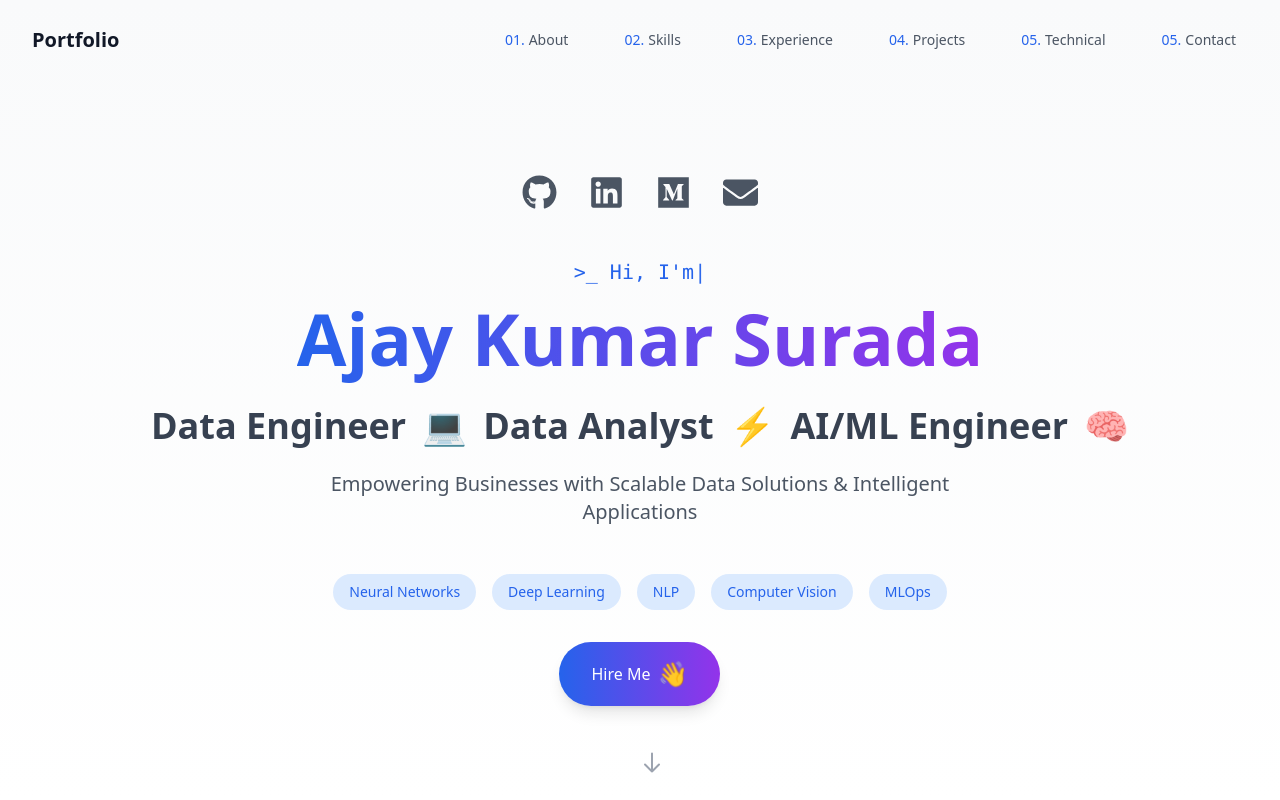
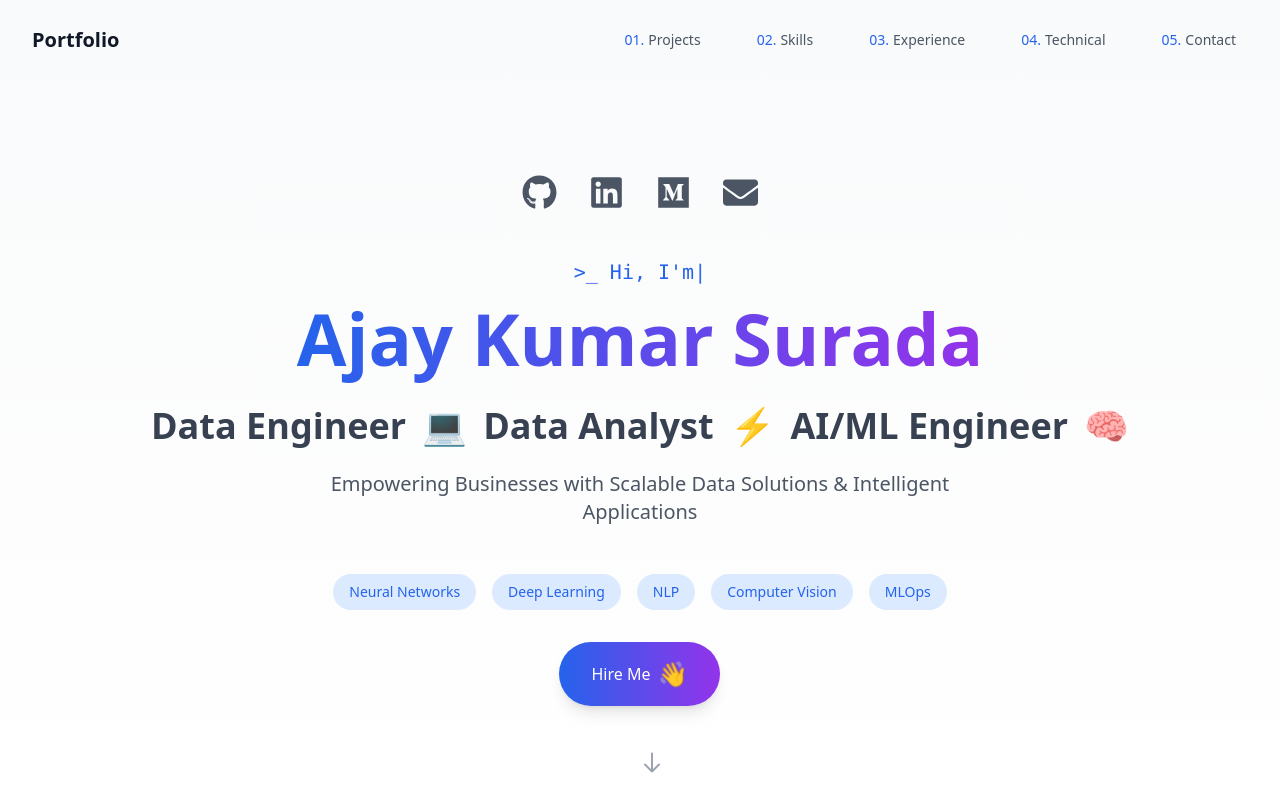
Before and after one commit to ajay-kumar2109/Myportfolio, a React (Vite) app: page / in a window 1280 px wide. Shown: the top 800 px of the page. Built offline with nearby package versions, Linux system fonts and the light colour scheme; the HTML template or start-up script is replaced by a standard one.

Commit message:
Update Navbar.jsx

```diff
--- a/src/components/Navbar.jsx
+++ b/src/components/Navbar.jsx
@@ -8,11 +8,10 @@ const Navbar = () => {
   const [isMobileMenuOpen, setIsMobileMenuOpen] = useState(false);
 
   const navItems = [
-    { name: "About", id: "about", number: "01" },
+    { name: "Projects", id: "about", number: "01" },
     { name: "Skills", id: "skills", number: "02" },
     { name: "Experience", id: "employment", number: "03" },
-    { name: "Projects", id: "projects", number: "04" },
-    { name: "Technical", id: "technical", number: "05" },
+    { name: "Technical", id: "technical", number: "04" },
     { name: "Contact", id: "contact", number: "05" }
   ];
 
```
